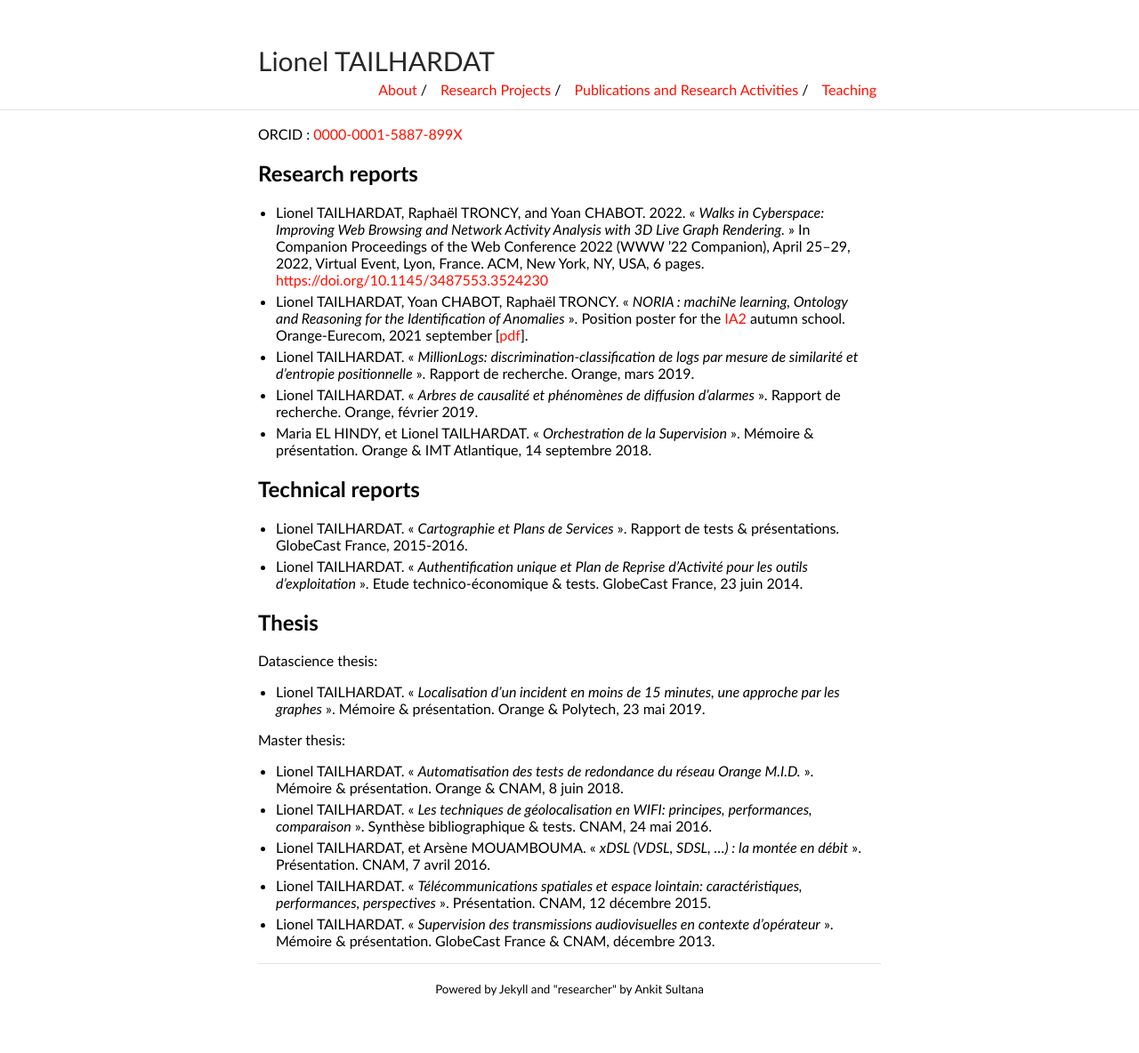
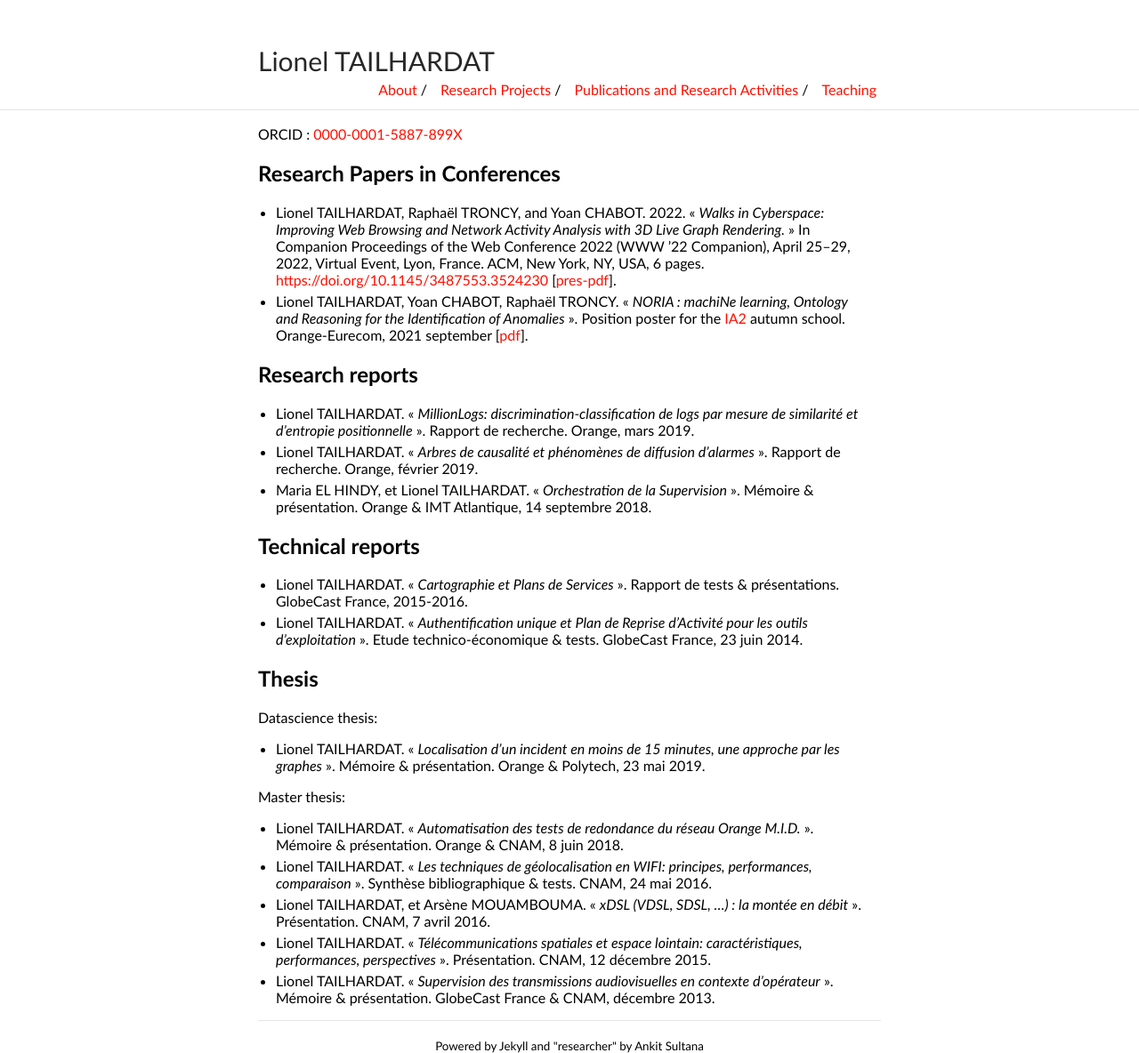
Before and after one commit to GenEars/GenEars.github.io, a Jekyll site: the page built from publications.md, in a window 1280 px wide. Shown: the whole page at 89% size. Built offline with Jekyll 4.4.1, drawn with Linux system fonts in a browser that asks for light colours; before the commit the page ends 1120 px from its top, so only the background shows below that.

Commit message:
TWC2022-dynagraph pres

```diff
--- a/publications.md
+++ b/publications.md
@@ -5,14 +5,17 @@ title: Publications - Lionel TAILHARDAT
 
 ORCID : [0000-0001-5887-899X](https://orcid.org/0000-0001-5887-899X)
 
-## Research reports
+## Research Papers in Conferences
 
 * Lionel TAILHARDAT, Raphaël TRONCY, and Yoan CHABOT. 2022.
   « *Walks in Cyberspace: Improving Web Browsing and Network Activity Analysis with 3D Live Graph Rendering.* »
   In Companion Proceedings of the Web Conference 2022 (WWW ’22 Companion), April 25–29, 2022, Virtual Event, Lyon, France.
   ACM, New York, NY, USA, 6 pages.
-  [https://doi.org/10.1145/3487553.3524230](https://doi.org/10.1145/3487553.3524230)
+  [https://doi.org/10.1145/3487553.3524230](https://doi.org/10.1145/3487553.3524230) [[pres-pdf](pubs/TWC-2022-dynagraph-pres.pdf)].
 * Lionel TAILHARDAT, Yoan CHABOT, Raphaël TRONCY. « *NORIA : machiNe learning, Ontology and Reasoning for the Identification of Anomalies* ». Position poster for the [IA2](https://ia2.gdria.fr/) autumn school. Orange-Eurecom, 2021 september [[pdf](pubs/IA2-2021-NORIA-POSTER.pdf)].
+
+## Research reports
+
 * Lionel TAILHARDAT. « *MillionLogs: discrimination-classification de logs par mesure de similarité et d’entropie positionnelle* ». Rapport de recherche. Orange, mars 2019.
 * Lionel TAILHARDAT. « *Arbres de causalité et phénomènes de diffusion d’alarmes* ». Rapport de recherche. Orange, février 2019.
 * Maria EL HINDY, et Lionel TAILHARDAT. « *Orchestration de la Supervision* ». Mémoire & présentation. Orange & IMT Atlantique, 14 septembre 2018.
```
Also changed, not shown: 2 other files.
